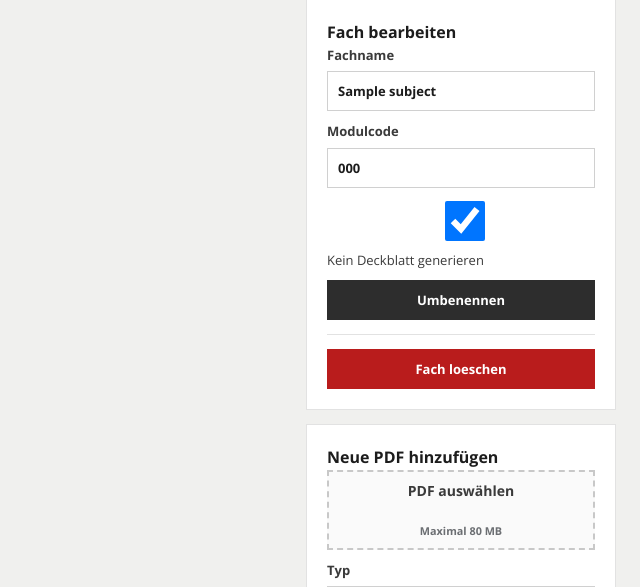
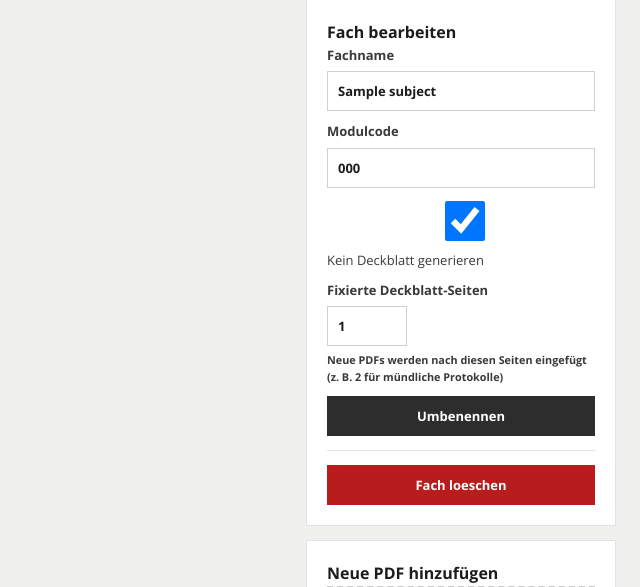
Before and after one commit to Lvkas184/Altklausuren, a Flask app: page /subjects/1 in a window 1280 px wide. Shown: the part 782-1369 px from the top of the page, without its empty margins (640-1280 px from the left). Run offline with Flask 3, Linux system fonts and the light colour scheme; tables that the repository leaves empty hold one stand-in row (values such as "Sample post").

Commit message:
feat: Add deckblatt_pages support for subject updates and PDF generation

```diff
--- a/app.py
+++ b/app.py
@@ -931,7 +931,11 @@ def update_subject(subject_id: str):
         flash("Fachname darf nicht leer sein.", "error")
         return redirect(url_for("subject_detail", subject_id=subject_id))
     no_cover = request.form.get("no_cover") == "1"
-    catalog.update_subject(subject_id, title=title, code=code, no_cover=no_cover)
+    try:
+        deckblatt_pages = int(request.form.get("deckblatt_pages") or 0)
+    except ValueError:
+        deckblatt_pages = 0
+    catalog.update_subject(subject_id, title=title, code=code, no_cover=no_cover, deckblatt_pages=deckblatt_pages)
     flash("Fach wurde umbenannt.", "success")
     return redirect(url_for("subject_detail", subject_id=subject_id))
 
--- a/static/styles.css
+++ b/static/styles.css
@@ -745,6 +745,17 @@ button.small-action {
   background: #e0e0e0;
 }
 
+.subject-card a.primary-link {
+  background: var(--primary);
+  border: 1px solid var(--primary);
+  color: #fff;
+}
+
+.subject-card a.primary-link:hover {
+  background: var(--primary-dark);
+  border-color: var(--primary-dark);
+}
+
 .preview-button {
   display: inline-flex !important;
   align-items: center;
--- a/storage.py
+++ b/storage.py
@@ -21,6 +21,7 @@ class Catalog:
         self._migrate_json_catalog()
         self._migrate_subjects_without_entries()
         self._migrate_add_no_cover()
+        self._migrate_add_deckblatt_pages()
 
     def list_subjects(self) -> list[dict]:
         with self._connect() as db:
@@ -201,11 +202,11 @@ class Catalog:
             db.commit()
         self._audit("subject_deleted", subject_id, {})
 
-    def update_subject(self, subject_id: str, title: str, code: str, no_cover: bool = False) -> dict | None:
+    def update_subject(self, subject_id: str, title: str, code: str, no_cover: bool = False, deckblatt_pages: int = 0) -> dict | None:
         with self._connect() as db:
             db.execute(
-                "update subjects set title = ?, code = ?, no_cover = ?, updated_at = ? where id = ?",
-                (title, code, int(no_cover), _now(), subject_id),
+                "update subjects set title = ?, code = ?, no_cover = ?, deckblatt_pages = ?, updated_at = ? where id = ?",
+                (title, code, int(no_cover), max(0, int(deckblatt_pages)), _now(), subject_id),
             )
             db.commit()
         self._audit("subject_updated", subject_id, {"title": title, "code": code})
@@ -623,6 +624,13 @@ class Catalog:
                 db.execute("alter table subjects add column no_cover integer not null default 0")
                 db.commit()
 
+    def _migrate_add_deckblatt_pages(self) -> None:
+        with self._connect() as db:
+            cols = [row[1] for row in db.execute("pragma table_info(subjects)").fetchall()]
+            if "deckblatt_pages" not in cols:
+                db.execute("alter table subjects add column deckblatt_pages integer not null default 0")
+                db.commit()
+
     def _migrate_subjects_without_entries(self) -> None:
         with self._connect() as db:
             rows = db.execute(
--- a/templates/subject_detail.html
+++ b/templates/subject_detail.html
@@ -19,7 +19,7 @@
         </div>
         <div class="top-actions">
           {% if subject.has_single_pdf %}
-            <a class="nav-link primary-link" href="{{ url_for('single_pdf', subject_id=subject.id) }}">Einzelseiten PDF</a>
+            <a class="nav-link primary-link" href="{{ url_for('single_pdf', subject_id=subject.id) }}">PDF Herunterladen</a>
           {% elif subject.has_current_pdf %}
             <a class="nav-link primary-link" href="{{ url_for('current_pdf', subject_id=subject.id) }}">PDF Herunterladen</a>
           {% endif %}
@@ -227,6 +227,11 @@
                 <input type="checkbox" name="no_cover" value="1" {% if subject.no_cover %}checked{% endif %}>
                 Kein Deckblatt generieren
               </label>
+              <label>
+                Fixierte Deckblatt-Seiten
+                <input type="number" name="deckblatt_pages" value="{{ subject.deckblatt_pages or 0 }}" min="0" max="20" style="width:5rem;">
+                <small>Neue PDFs werden nach diesen Seiten eingefügt (z. B. 2 für mündliche Protokolle)</small>
+              </label>
               <button class="secondary" type="submit">Umbenennen</button>
             </form>
             <div class="divider"></div>
```
Also changed, not shown: pdf_workflow.py (+12 -6 lines), templates/index.html (+1 -11 lines).
